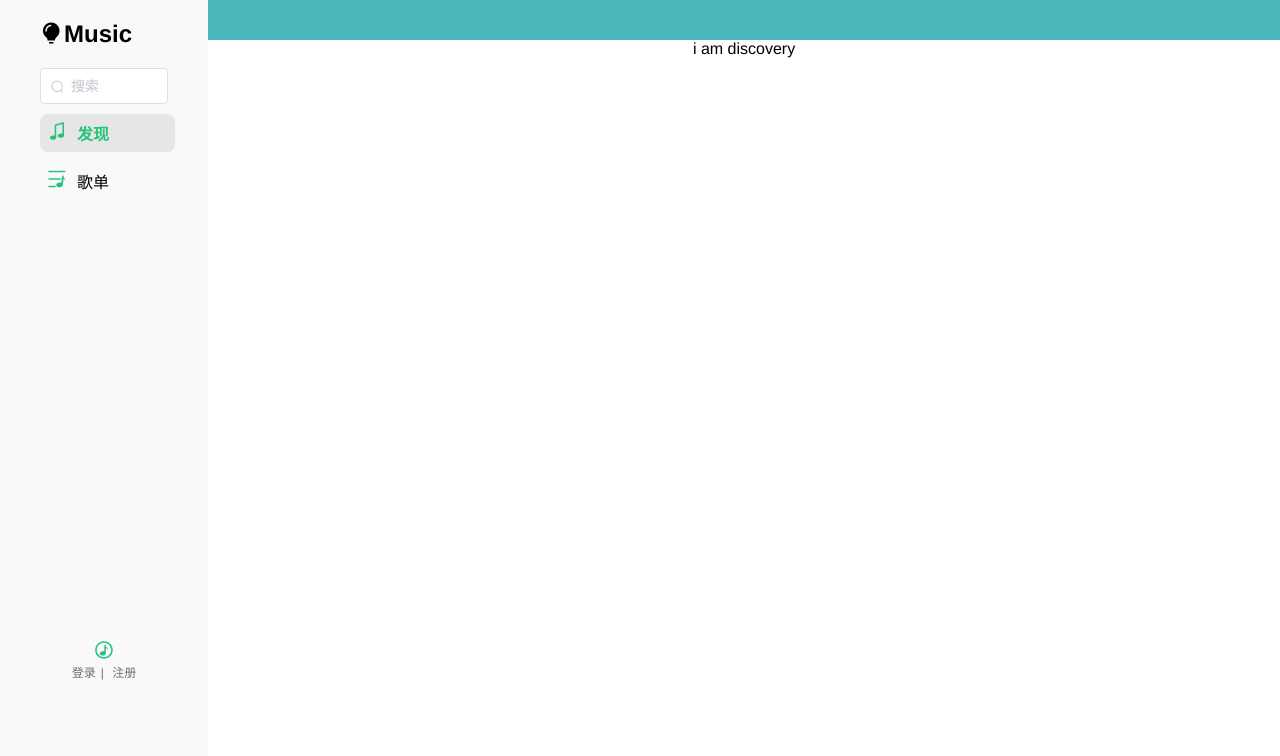
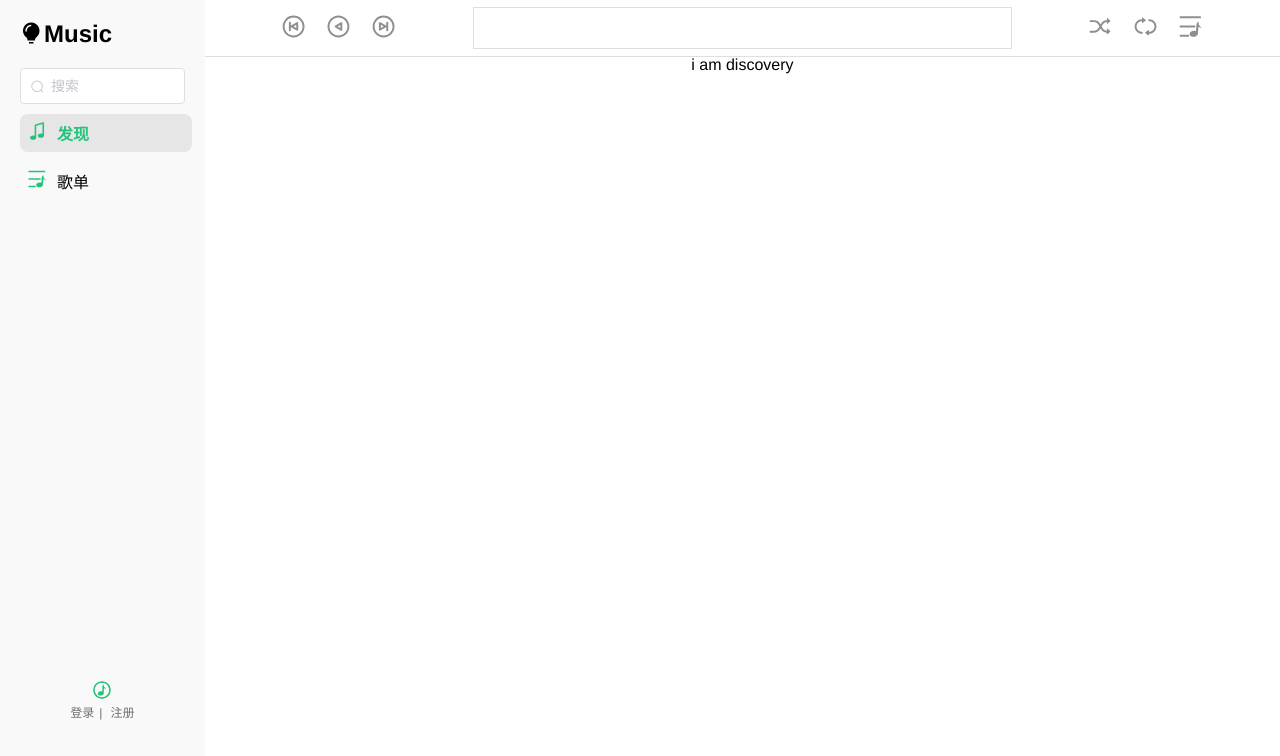
Before and after one commit to nanvon/music, a Vue app: page /discovery in a window 1280 px wide. Shown: the top 756 px of the page. Built offline with nearby package versions, Linux system fonts and the light colour scheme.

Commit message:
add Player播放组件样式完成

```diff
--- a/src/App.vue
+++ b/src/App.vue
@@ -34,7 +34,7 @@ export default {
 }
 </script>
 
-<style>
+<style lang="scss" scoped>
 #app {
   font-family: 'Avenir', Helvetica, Arial, sans-serif;
   -webkit-font-smoothing: antialiased;
@@ -42,15 +42,17 @@ export default {
   text-align: center;
   display: flex;
   margin: 0;
+  min-width: 1000px;
 }
 
 .main-content {
   display: flex;
   flex-direction: column;
   width: 100%;
+  margin-left: 16vw;
 }
 
 .content {
-
+  margin-top: 7vh;
 }
 </style>
--- a/src/assets/styles/variables.scss
+++ b/src/assets/styles/variables.scss
@@ -13,3 +13,7 @@ $panGreen: #30B08F;
 $background: #f9f9f9;
 $activeBackground: #e6e6e7;
 $greyText: #6d6d6d;
+
+//播放控件
+$iconColor: #8f8f8f;
+$borderColor: #dfdfdf;
--- a/src/components/Icon/index.vue
+++ b/src/components/Icon/index.vue
@@ -1,5 +1,5 @@
 <template>
-  <svg :style="{fill:color?color:'#25c37a'}" class="icon">
+  <svg :style="{fill:color?color:''}" class="icon">
     <use :xlink:href="'#icon-'+name"/>
   </svg>
 </template>
--- a/src/components/MainSideBar/SideBar.vue
+++ b/src/components/MainSideBar/SideBar.vue
@@ -12,7 +12,7 @@
       <slot></slot>
       <div class="mine">
         <div>
-          <Icon slot="item-icon" name="tinggeshiqu"></Icon>
+          <Icon slot="item-icon" name="tinggeshiqu" color="#25c37a"></Icon>
         </div>
         <div v-if="!loginStatus">
           <span class="login cursor" @click="dialogVisible = true">登录</span>|
@@ -149,18 +149,12 @@ export default {
 </script>
 
 <style lang="scss" scoped>
-@import "src/assets/styles/variables.scss";
-
 .app-container {
   .side-bar {
     display: flex;
     flex-direction: column;
     align-items: start;
-    height: 100vh;
-    width: 10vw;
-    min-width: 80px;
-    background-color: $background;
-    padding: 20px 40px;
+    padding: 20px 20px;
 
     .logo {
       font-size: 24px;
@@ -176,7 +170,7 @@ export default {
       flex-direction: column;
       align-self: center;
       position: absolute;
-      top: 80%;
+      top: 85%;
       color: $greyText;
       font-size: 12px;
 
--- a/src/components/MainSideBar/index.vue
+++ b/src/components/MainSideBar/index.vue
@@ -1,14 +1,14 @@
 <template>
-  <div>
+  <div class="app-container">
     <side-bar>
       <side-bar-item path="/discovery">
-        <Icon name="yinleguan" slot="item-icon"></Icon>
+        <Icon name="yinleguan" slot="item-icon" color="#25c37a"></Icon>
         <div slot="item-text">
           发现
         </div>
       </side-bar-item>
       <side-bar-item path="/songList">
-        <Icon name="bofangduilie" slot="item-icon"></Icon>
+        <Icon name="bofangduilie" slot="item-icon" color="#25c37a"></Icon>
         <div slot="item-text">歌单</div>
       </side-bar-item>
     </side-bar>
@@ -28,6 +28,12 @@ export default {
 }
 </script>
 
-<style scoped>
-
+<style lang="scss" scoped>
+.app-container {
+  height: 100vh;
+  width: 16vw;
+  min-width: 120px;
+  background-color: $background;
+  position: fixed;
+}
 </style>
--- a/src/components/Player/index.vue
+++ b/src/components/Player/index.vue
@@ -1,18 +1,67 @@
 <template>
-  <div class="app-container"></div>
+  <div class="app-container">
+    <div class="controller-left">
+      <Icon slot="item-icon" name="shangyiqu" color="#8f8f8f"></Icon>
+      <Icon slot="item-icon" name="zanting" color="#8f8f8f"></Icon>
+      <Icon slot="item-icon" name="xiayiqu" color="#8f8f8f"></Icon>
+    </div>
+    <div class="content">
+
+    </div>
+    <div class="controller-right">
+      <Icon slot="item-icon" name="suijibofang" color="#8f8f8f"></Icon>
+      <Icon slot="item-icon" name="liebiaoxunhuan" color="#8f8f8f"></Icon>
+      <Icon slot="item-icon" name="bofangduilie" color="#8f8f8f"></Icon>
+    </div>
+  </div>
 </template>
 
 <script>
+import Icon from 'components/Icon/index'
+
 export default {
-  name: "index"
+  name: "index",
+  components: {
+    Icon
+  }
 }
 </script>
 
 <style lang="scss" scoped>
 .app-container {
   display: flex;
-  width: 100%;
-  height: 5vh;
-  background-color: #4AB7BD;
+  align-items: center;
+  width: 84vw;
+  min-width: 950px;
+  height: 7vh;
+  position: fixed;
+  top: 0;
+  left: 16vw;
+  background-color: #fff;
+  border-bottom: $borderColor solid 1px;
+
+  .controller-left {
+    flex: 1;
+  }
+
+  .content {
+    flex: 2;
+    border: $borderColor solid 1px;
+    height: 70%;
+  }
+
+  .controller-right {
+    flex: 1;
+  }
+}
+
+.icon {
+  margin: 0 10px;
+  width: 25px;
+  height: 25px;
+}
+
+.el-slider {
+  width: 25px;
 }
 </style>
```
